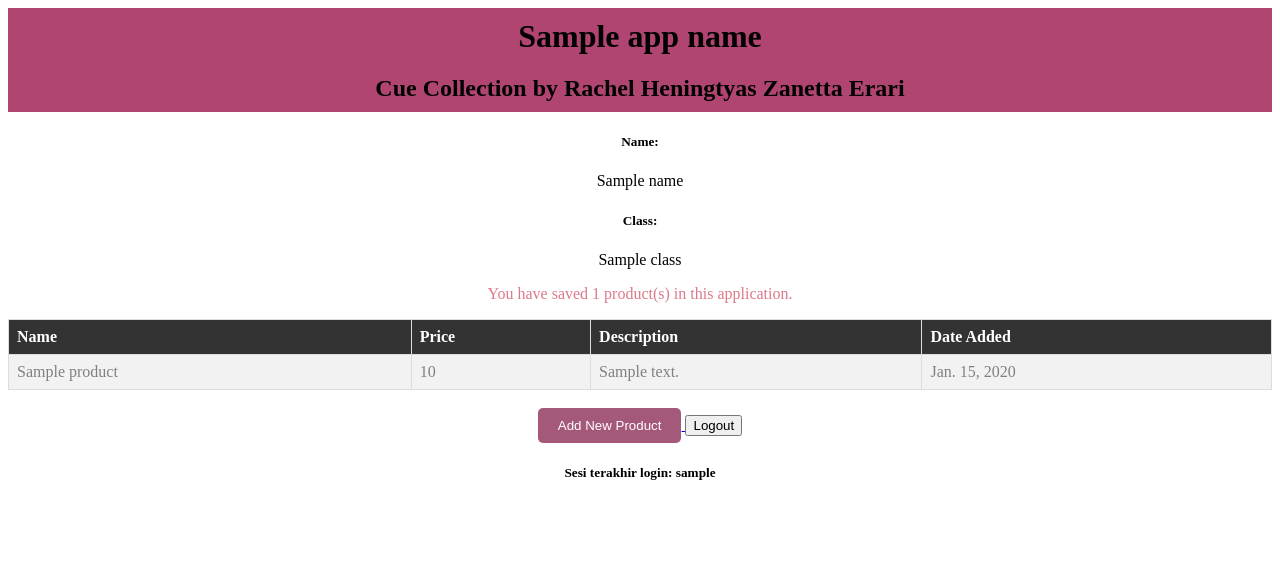
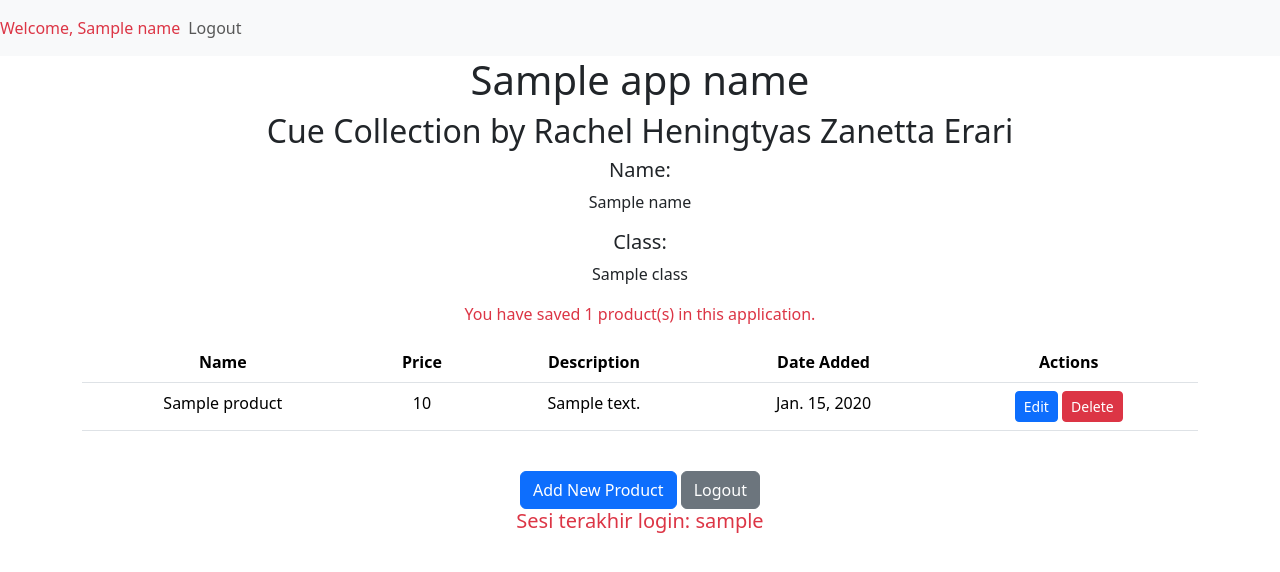
Before and after one commit to rachelzn/cardboard-web, a Django app: template main/templates/main.html in a window 1280 px wide. Shown: the top 572 px of the page. Run offline with Django 4.2, Linux system fonts and the light colour scheme; tables that the repository leaves empty hold one stand-in row (values such as "Sample post"); the template is opened without the code that fills it: values that come from a table or form of the project are taken from there, most other values are stand-ins (such as "Sample title", 1, 10 or a date in 2020).

Commit message:
assignment  5: updated design, data update, and delete methods

```diff
--- a/main/templates/main.html
+++ b/main/templates/main.html
@@ -1,53 +1,23 @@
 {% extends 'base.html' %}
 
 {% block content %}
-<style>
-    /* Style the background for h1 and h2 elements */
-    h1, h2 {
-        background-color: rgb(176, 69, 114);
-        padding: 10px;
-        margin: 0;
-    }
+<nav class="navbar navbar-expand-lg navbar-light bg-light">
+    <div class="navbar-text text-danger ml-auto">
+        Welcome, {{ name }}
+    </div>
+    <button class="navbar-toggler" type="button" data-toggle="collapse" data-target="#navbarNav" aria-controls="navbarNav" aria-expanded="false" aria-label="Toggle navigation">
+        <span class="navbar-toggler-icon"></span>
+    </button>
+    <div class="collapse navbar-collapse" id="navbarNav">
+        <ul class="navbar-nav ml-auto">
+            <li class="nav-item">
+                <a class="nav-link" href="{% url 'main:logout' %}">Logout</a>
+            </li>
+        </ul>
+    </div>
+</nav>
 
-    table {
-        width: 100%;
-        border-collapse: collapse;
-    }
-
-    th, td {
-        border: 1px solid #ddd;
-        padding: 8px;
-        text-align: left;
-    }
-
-    tr:nth-child(even) {
-        background-color: #f2f2f2;
-    }
-
-    th {
-        background-color: #333;
-        color: white;
-    }
-
-    td {
-        color: grey;
-    }
-
-    .custom-button {
-            background-color: rgb(164, 89, 123);
-            color: white;
-            padding: 10px 20px;
-            border: none;
-            border-radius: 5px;
-            cursor: pointer;
-        }
-
-        .custom-button:hover {
-            background-color: grey;
-        }
-</style>
-
-<div style="text-align: center;">
+<div class="container text-center">
     <h1>{{ app_name }}</h1>
     <h2>Cue Collection by Rachel Heningtyas Zanetta Erari</h2>
 
@@ -57,40 +27,55 @@
     <h5>Class:</h5>
     <p>{{ class }}</p>
 
-    <p style="color: rgb(220, 121, 137);">You have saved {{ product_count }} product(s) in this application.</p>
+    <p class="text-danger">You have saved {{ product_count }} product(s) in this application.</p>
 
-    <table style="margin: 0 auto;">
+    <table class="table">
+        <thead class="thead-dark">
             <tr>
                 <th>Name</th>
                 <th>Price</th>
                 <th>Description</th>
                 <th>Date Added</th>
+                <th>Actions</th>
             </tr>
-
+        </thead>
+        <tbody>
             {% comment %} Berikut cara memperlihatkan data produk di bawah baris ini {% endcomment %}
-
             {% for product in products %}
                 <tr>
-                <td >{{ product.name }}</td>
+                    <td>{{ product.name }}</td>
                     <td>{{ product.price }}</td>
                     <td>{{ product.description }}</td>
                     <td>{{ product.date_added }}</td>
+                    <td>
+                        <a href="{% url 'main:edit_product' product.pk %}" class="btn btn-primary btn-sm">
+                            Edit
+                        </a>
+                        <a href="{% url 'main:delete_product' product.pk %}" class="btn btn-danger btn-sm">
+                            Delete
+                        </a>
+                    </td>
                 </tr>
             {% endfor %}
+        </tbody>
     </table>
 
     <br />
 
-    <a href="{% url 'main:create_product' %}">
-        <button class="custom-button">
+    <a href="{% url 'main:create_product' %}" class="btn btn-primary">
         Add New Product
-        </button>
     </a>
-    <a href="{% url 'main:logout' %}">
-        <button>
+    <a href="{% url 'main:logout' %}" class="btn btn-secondary">
         Logout
-        </button>
     </a>
-    <h5>Sesi terakhir login: {{ last_login }}</h5>
+    <h5 class="text-danger">Sesi terakhir login: {{ last_login }}</h5>
 </div>
+
+<style>
+    /* Add this CSS block */
+    .table tbody tr:last-child {
+        background-color: pink;
+    }
+</style>
+
 {% endblock content %}
--- a/main/urls.py
+++ b/main/urls.py
@@ -1,11 +1,13 @@
 from django.urls import path
-from main.views import show_main, create_product, register, login_user, logout_user, show_xml, show_json, show_xml_by_id, show_json_by_id
+from main.views import show_main, create_product, edit_product, delete_product, register, login_user, logout_user, show_xml, show_json, show_xml_by_id, show_json_by_id
 
 app_name = 'main'
 
 urlpatterns = [
     path('', show_main, name='show_main'),
     path('create-product', create_product, name='create_product'),
+    path('edit-product/<int:id>', edit_product, name='edit_product'),
+    path('delete/<int:id>', delete_product, name='delete_product'),
     path('register/', register, name='register'),
     path('login/', login_user, name='login'),
     path('logout/', logout_user, name='logout'),
--- a/templates/base.html
+++ b/templates/base.html
@@ -9,6 +9,10 @@
         />
         {% block meta %}
         {% endblock meta %}
+        <link href="https://cdn.jsdelivr.net/npm/bootstrap@5.3.2/dist/css/bootstrap.min.css" rel="stylesheet" integrity="sha384-T3c6CoIi6uLrA9TneNEoa7RxnatzjcDSCmG1MXxSR1GAsXEV/Dwwykc2MPK8M2HN" crossorigin="anonymous">
+        <script src="https://code.jquery.com/jquery-3.6.0.min.js" integrity="sha384-KyZXEAg3QhqLMpG8r+J4jsl5c9zdLKaUk5Ae5f5b1bw6AUn5f5v8FZJoMxm6f5cH1" crossorigin="anonymous"></script>
+        <script src="https://cdn.jsdelivr.net/npm/@popperjs/core@2.11.8/dist/umd/popper.min.js" integrity="sha384-I7E8VVD/ismYTF4hNIPjVp/Zjvgyol6VFvRkX/vR+Vc4jQkC+hVqc2pM8ODewa9r" crossorigin="anonymous"></script>
+        <script src="https://cdn.jsdelivr.net/npm/bootstrap@5.3.2/dist/js/bootstrap.min.js" integrity="sha384-BBtl+eGJRgqQAUMxJ7pMwbEyER4l1g+O15P+16Ep7Q9Q+zqX6gSbd85u4mG4QzX+" crossorigin="anonymous"></script>
     </head>
 
     <body>
```
Also changed, not shown: main/templates/edit_product.html (added, +22 -0 lines), main/views.py (+17 -0 lines), README.md. Lines whose indentation alone changed are shown as unchanged.
